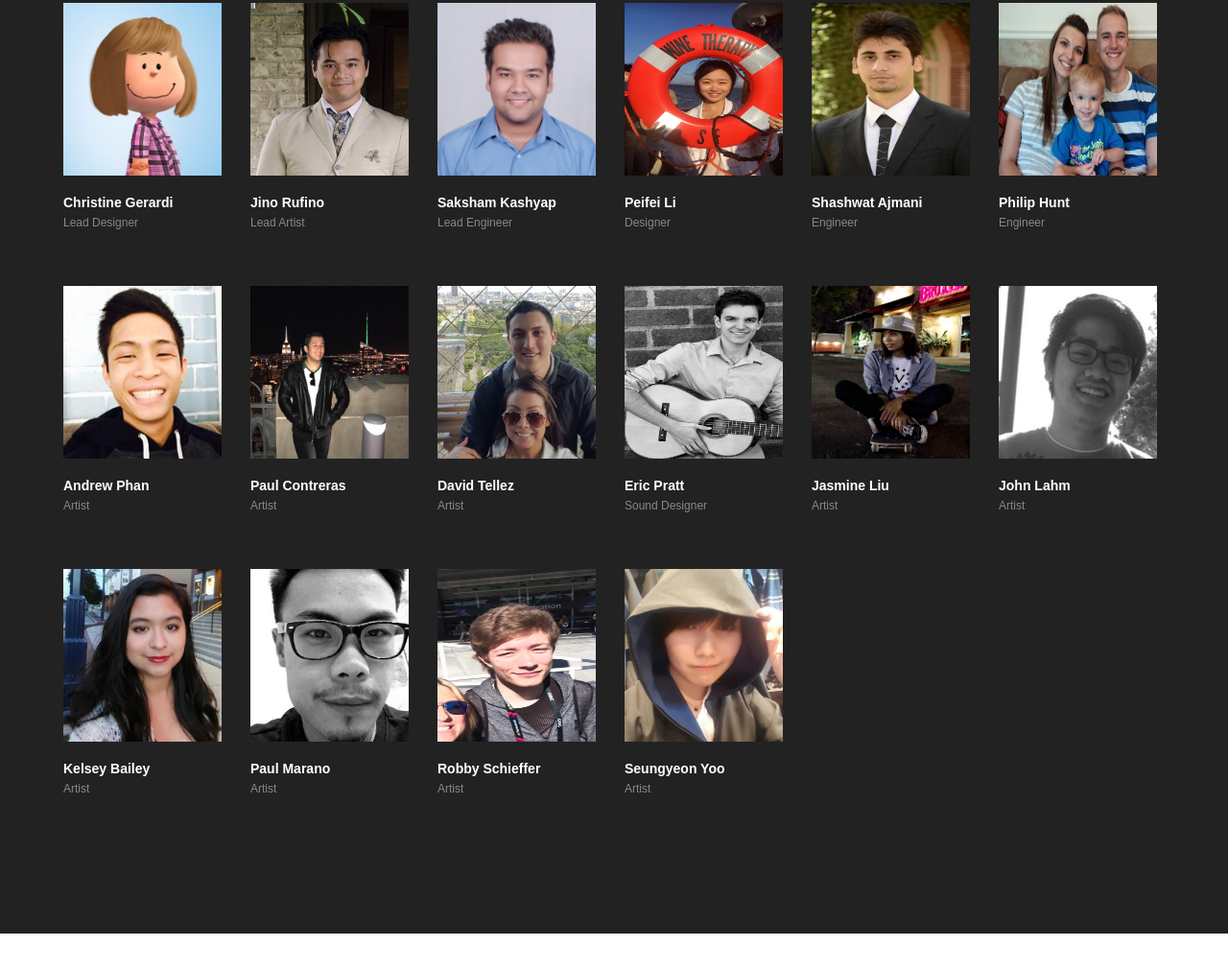
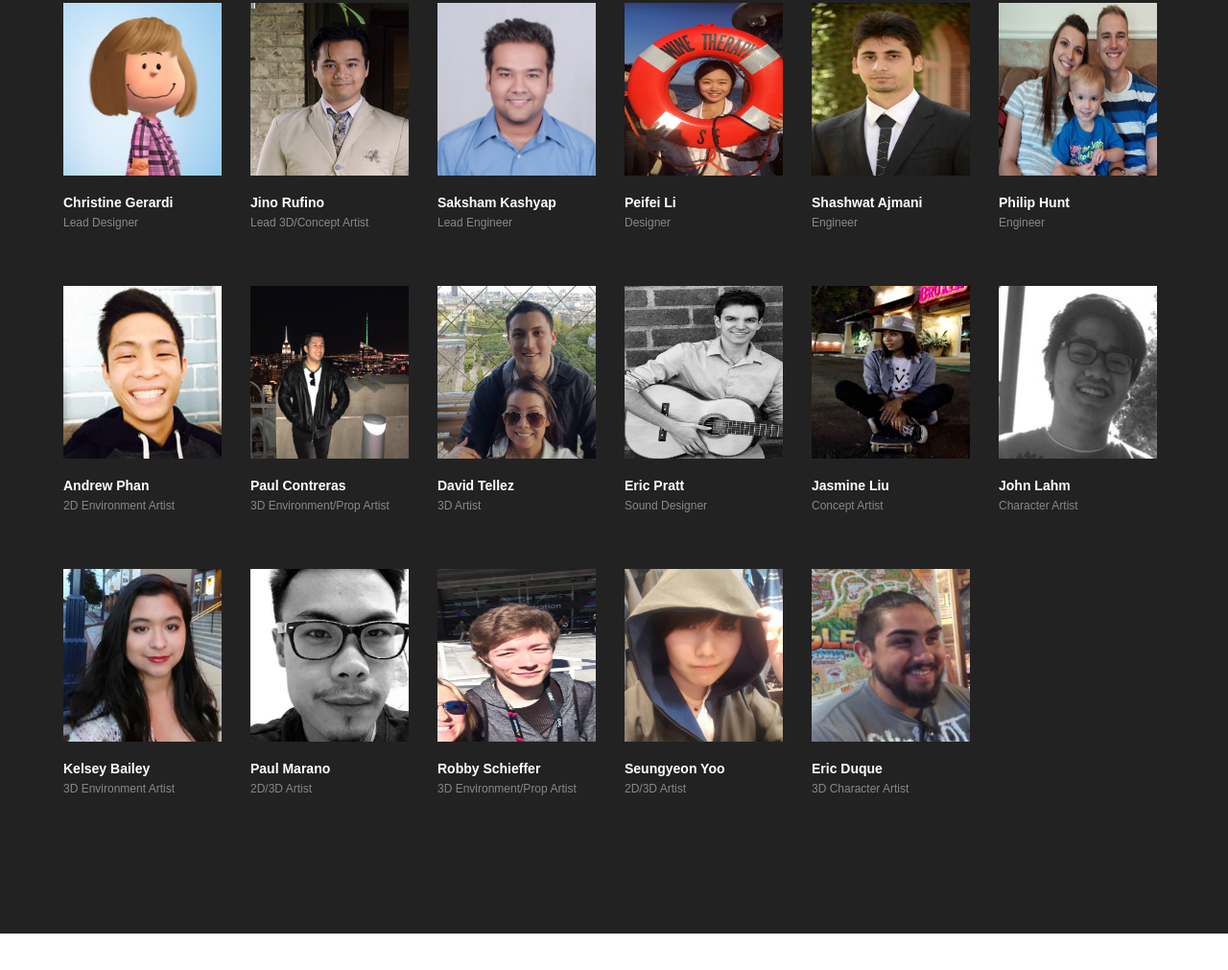
Before and after one commit to subearth/subearth.github.io, a website: page index.html in a window 1280 px wide. Shown: the part 3602-4613 px from the top of the page at 96% size. Drawn offline with nearby package versions, Linux system fonts and the light colour scheme.

Commit message:
Added Eric Duque and updated the links for artists.

```diff
--- a/index.html
+++ b/index.html
@@ -687,13 +687,13 @@
                                 <div class="cbp-caption-activeWrap">
                                     <div class="cbp-l-caption-alignCenter">
                                         <div class="cbp-l-caption-body">
-                                            <a href="team/jino.jpg" class="cbp-lightbox cbp-l-caption-buttonRight" data-title="<b>Jino Rufino<br>Lead Artist</b><br>Jino is a 2D and 3D artist, currently in his junior year at LCAD. He has a huge passion for art and illustration for games  and likes to spend time with his fiance when he's not working or downing coffee.">Details</a>
+                                            <a href="team/jino.jpg" class="cbp-lightbox cbp-l-caption-buttonRight" data-title="<b>Jino Rufino<br>Lead 3D/Concept Artist</b><br>Jino is a 2D and 3D artist, currently in his junior year at LCAD. He has a huge passion for art and illustration for games  and likes to spend time with his fiance when he's not working or downing coffee.">Details</a>
                                         </div>
                                     </div>
                                 </div>
                             </div>
-                            <div class="cbp-l-grid-projects-title"><a href = "" target="_blank" style="color:white">Jino Rufino</a></div>
-                            <div class="cbp-l-grid-projects-desc">Lead Artist</div>
+                            <div class="cbp-l-grid-projects-title"><a href = "https://www.artstation.com/artist/jinorufino" target="_blank" style="color:white">Jino Rufino</a></div>
+                            <div class="cbp-l-grid-projects-desc">Lead 3D/Concept Artist</div>
                         </li>
                         <li class="cbp-item lead engineering" style="width: 180px; height: 270px;">
                             <div class="cbp-caption" style="width: 180px; height: 180px;">
@@ -779,13 +779,13 @@
                                     <div class="cbp-l-caption-alignCenter">
                                         <div class="cbp-l-caption-body">
 
-                                            <a href="team/andrew.jpg" class="cbp-lightbox cbp-l-caption-buttonRight" data-title="<b>Andrew Phan<br>Artist</b><br>My name is Andrew, I'm 22 years old and I'm a fourth year Game Art student from LCAD. My emphasis is environment concept design.">Details</a>
+                                            <a href="team/andrew.jpg" class="cbp-lightbox cbp-l-caption-buttonRight" data-title="<b>Andrew Phan<br>2D Environment Artist</b><br>My name is Andrew, I'm 22 years old and I'm a fourth year Game Art student from LCAD. My emphasis is environment concept design.">Details</a>
                                         </div>
                                     </div>
                                 </div>
                             </div>
-                            <div class="cbp-l-grid-projects-title"><a href = "https://www.linkedin.com/in/andrew-phan-6139b9b3/?trk=hp-identity-name" target="_blank" style="color:white">Andrew Phan</a></div>
-                            <div class="cbp-l-grid-projects-desc">Artist</div>
+                            <div class="cbp-l-grid-projects-title"><a href = "https://www.artstation.com/artist/androodood" target="_blank" style="color:white">Andrew Phan</a></div>
+                            <div class="cbp-l-grid-projects-desc">2D Environment Artist</div>
                         </li>
                          <li class="cbp-item art " style="width: 180px; height: 270px;">
                             <div class="cbp-caption" style="width: 180px; height: 180px;">
@@ -796,13 +796,13 @@
                                     <div class="cbp-l-caption-alignCenter">
                                         <div class="cbp-l-caption-body">
 
-                                            <a href="team/contreras.jpg" class="cbp-lightbox cbp-l-caption-buttonRight" data-title="<b>Paul Contreras<br>Artist</b><br>Paul Contreras is a 3D environment artist currently attending Laguna College of Art and Design in the Game Art major, environment emphasis.<br>">Details</a>
+                                            <a href="team/contreras.jpg" class="cbp-lightbox cbp-l-caption-buttonRight" data-title="<b>Paul Contreras<br>3D Environment/Prop Artist</b><br>Paul Contreras is a 3D environment artist currently attending Laguna College of Art and Design in the Game Art major, environment emphasis.<br>">Details</a>
                                         </div>
                                     </div>
                                 </div>
                             </div>
-                            <div class="cbp-l-grid-projects-title"><a href = "" target="_blank" style="color:white">Paul Contreras</a></div>
-                            <div class="cbp-l-grid-projects-desc">Artist</div>
+                        <div class="cbp-l-grid-projects-title"><a href = "https://www.artstation.com/artist/misterpc" target="_blank" style="color:white">Paul Contreras</a></div>
+                            <div class="cbp-l-grid-projects-desc">3D Environment/Prop Artist</div>
                         </li>
                          <li class="cbp-item art" style="width: 180px; height: 270px;">
                             <div class="cbp-caption" style="width: 180px; height: 180px;">
@@ -813,13 +813,13 @@
                                     <div class="cbp-l-caption-alignCenter">
                                         <div class="cbp-l-caption-body">
 
-                                            <a href="team/david.jpg" class="cbp-lightbox cbp-l-caption-buttonRight" data-title="<b>David Tellez<br>Artist</b><br>David Tellez  is a 3D character artist currently attending Laguna College of Art and Design in the Game Art major, character emphasis.">Details</a>
+                                            <a href="team/david.jpg" class="cbp-lightbox cbp-l-caption-buttonRight" data-title="<b>David Tellez<br>3D Artist</b><br>David Tellez  is a 3D character artist currently attending Laguna College of Art and Design in the Game Art major, character emphasis.">Details</a>
                                         </div>
                                     </div>
                                 </div>
                             </div>
                             <div class="cbp-l-grid-projects-title"><a href = "" target="_blank" style="color:white">David Tellez</a></div>
-                            <div class="cbp-l-grid-projects-desc">Artist</div>
+                            <div class="cbp-l-grid-projects-desc">3D Artist</div>
                         </li>
                          <li class="cbp-item art" style="width: 180px; height: 270px;">
                             <div class="cbp-caption" style="width: 180px; height: 180px;">
@@ -847,13 +847,13 @@
                                     <div class="cbp-l-caption-alignCenter">
                                         <div class="cbp-l-caption-body">
 
-                                            <a href="team/jasmine.jpg" class="cbp-lightbox cbp-l-caption-buttonRight" data-title="<b>Jasmine Liu<br>Artist</b><br>Jasmine Liu is currently a student at Laguna College of Art and Design, majoring in Game Art. She has an emphasis in 2D concept but also enjoys 3D modeling.">Details</a>
+                                            <a href="team/jasmine.jpg" class="cbp-lightbox cbp-l-caption-buttonRight" data-title="<b>Jasmine Liu<br>Concept Artist</b><br>Jasmine Liu is currently a student at Laguna College of Art and Design, majoring in Game Art. She has an emphasis in 2D concept but also enjoys 3D modeling.">Details</a>
                                         </div>
                                     </div>
                                 </div>
                             </div>
                             <div class="cbp-l-grid-projects-title"><a href = "" target="_blank" style="color:white">Jasmine Liu</a></div>
-                            <div class="cbp-l-grid-projects-desc">Artist</div>
+                            <div class="cbp-l-grid-projects-desc">Concept Artist</div>
                         </li>
                          <li class="cbp-item art" style="width: 180px; height: 270px;">
                             <div class="cbp-caption" style="width: 180px; height: 180px;">
@@ -864,13 +864,13 @@
                                     <div class="cbp-l-caption-alignCenter">
                                         <div class="cbp-l-caption-body">
 
-                                            <a href="team/john.jpg" class="cbp-lightbox cbp-l-caption-buttonRight" data-title="<b>John Lahm<br>Artist</b><br>John Lam is a 3D character artist currently attending Laguna College of Art and Design in the Game Art major, character emphasis.">Details</a>
+                                            <a href="team/john.jpg" class="cbp-lightbox cbp-l-caption-buttonRight" data-title="<b>John Lahm<br>Character Artist</b><br>John Lam is a 3D character artist currently attending Laguna College of Art and Design in the Game Art major, character emphasis.">Details</a>
                                         </div>
                                     </div>
                                 </div>
                             </div>
                             <div class="cbp-l-grid-projects-title"><a href = "https://www.artstation.com/artist/jmlsilver" target="_blank" style="color:white">John Lahm</a></div>
-                            <div class="cbp-l-grid-projects-desc">Artist</div>
+                            <div class="cbp-l-grid-projects-desc">Character Artist</div>
                         </li>
                          <li class="cbp-item art" style="width: 180px; height: 270px;">
                             <div class="cbp-caption" style="width: 180px; height: 180px;">
@@ -881,13 +881,13 @@
                                     <div class="cbp-l-caption-alignCenter">
                                         <div class="cbp-l-caption-body">
 
-                                            <a href="team/kelsey.jpg" class="cbp-lightbox cbp-l-caption-buttonRight" data-title="<b>JKelsey Bailey<br>Artist</b><br>My name is Kelsey Bailey and I am a student at Laguna College of Art and Design. I'm currently working towards my BFA in Game Art with an Emphasis in 3D Environments. As an aspiring game artist, I enjoy creating playable 3D game environments with realistic textures and lighting.">Details</a>
+                                            <a href="team/kelsey.jpg" class="cbp-lightbox cbp-l-caption-buttonRight" data-title="<b>JKelsey Bailey<br>3D Environment Artist</b><br>My name is Kelsey Bailey and I am a student at Laguna College of Art and Design. I'm currently working towards my BFA in Game Art with an Emphasis in 3D Environments. As an aspiring game artist, I enjoy creating playable 3D game environments with realistic textures and lighting.">Details</a>
                                         </div>
                                     </div>
                                 </div>
                             </div>
-                            <div class="cbp-l-grid-projects-title"><a href = "" target="_blank" style="color:white">Kelsey Bailey</a></div>
-                            <div class="cbp-l-grid-projects-desc">Artist</div>
+                            <div class="cbp-l-grid-projects-title"><a href = "https://www.artstation.com/artist/kelseycbailey" target="_blank" style="color:white">Kelsey Bailey</a></div>
+                            <div class="cbp-l-grid-projects-desc">3D Environment Artist</div>
                         </li>
                          <li class="cbp-item art" style="width: 180px; height: 270px;">
                             <div class="cbp-caption" style="width: 180px; height: 180px;">
@@ -898,13 +898,13 @@
                                     <div class="cbp-l-caption-alignCenter">
                                         <div class="cbp-l-caption-body">
 
-                                            <a href="team/paul.jpg" class="cbp-lightbox cbp-l-caption-buttonRight" data-title="Paul Marano<br>Artist</b><br>Paul Marano is a 2D and 3D artist currently attending Laguna College of Art and Design in the Game Art major">Details</a>
+                                            <a href="team/paul.jpg" class="cbp-lightbox cbp-l-caption-buttonRight" data-title="<b>Paul Marano<br> 2D/3D Artist</b><br>Paul Marano is a 2D and 3D artist currently attending Laguna College of Art and Design in the Game Art major">Details</a>
                                         </div>
                                     </div>
                                 </div>
                             </div>
                             <div class="cbp-l-grid-projects-title"><a href = "" target="_blank" style="color:white">Paul Marano</a></div>
-                            <div class="cbp-l-grid-projects-desc">Artist</div>
+                            <div class="cbp-l-grid-projects-desc">2D/3D Artist</div>
                         </li>
                          <li class="cbp-item art" style="width: 180px; height: 270px;">
                             <div class="cbp-caption" style="width: 180px; height: 180px;">
@@ -915,13 +915,13 @@
                                     <div class="cbp-l-caption-alignCenter">
                                         <div class="cbp-l-caption-body">
 
-                                            <a href="team/robby.jpg" class="cbp-lightbox cbp-l-caption-buttonRight" data-title="Robby Schieffer<br>Artist</b><br>Robby Schieffer  is a 3D environment artist currently attending Laguna College of Art and Design in the Game Art major, environment emphasis.">Details</a>
+                                            <a href="team/robby.jpg" class="cbp-lightbox cbp-l-caption-buttonRight" data-title="<b>Robby Schieffer<br>3D Environment/Prop Artist</b><br>Robby Schieffer  is a 3D environment artist currently attending Laguna College of Art and Design in the Game Art major, environment emphasis.">Details</a>
                                         </div>
                                     </div>
                                 </div>
                             </div>
-                            <div class="cbp-l-grid-projects-title"><a href = "" target="_blank" style="color:white">Robby Schieffer</a></div>
-                            <div class="cbp-l-grid-projects-desc">Artist</div>
+                            <div class="cbp-l-grid-projects-title"><a href = "https://www.artstation.com/artist/robbyschieffer12" target="_blank" style="color:white">Robby Schieffer</a></div>
+                            <div class="cbp-l-grid-projects-desc">3D Environment/Prop Artist</div>
                         </li>
                          <li class="cbp-item art" style="width: 180px; height: 270px;">
                             <div class="cbp-caption" style="width: 180px; height: 180px;">
@@ -932,13 +932,30 @@
                                     <div class="cbp-l-caption-alignCenter">
                                         <div class="cbp-l-caption-body">
 
-                                            <a href="team/yoo.jpg" class="cbp-lightbox cbp-l-caption-buttonRight" data-title="Seungyeon Yoo<br>Artist</b><br>Seungyeon Yoo  is a 2D and 3D artist currently attending Laguna College of Art and Design in the Game Art major.">Details</a>
+                                            <a href="team/yoo.jpg" class="cbp-lightbox cbp-l-caption-buttonRight" data-title="<b>Seungyeon Yoo<br>2D/3D Artist</b><br>Seungyeon Yoo  is a 2D and 3D artist currently attending Laguna College of Art and Design in the Game Art major.">Details</a>
                                         </div>
                                     </div>
                                 </div>
                             </div>
                             <div class="cbp-l-grid-projects-title"><a href = "" target="_blank" style="color:white">Seungyeon Yoo</a></div>
-                            <div class="cbp-l-grid-projects-desc">Artist</div>
+                            <div class="cbp-l-grid-projects-desc">2D/3D Artist</div>
+                        </li>
+                        <li class="cbp-item art" style="width: 180px; height: 270px;">
+                            <div class="cbp-caption" style="width: 180px; height: 180px;">
+                                <div class="cbp-caption-defaultWrap">
+                                    <img src="team/eric2.png" alt="" style="width: 180px; height: 180px;" />
+                                </div>
+                                <div class="cbp-caption-activeWrap">
+                                    <div class="cbp-l-caption-alignCenter">
+                                        <div class="cbp-l-caption-body">
+
+                                            <a href="team/eric2.png" class="cbp-lightbox cbp-l-caption-buttonRight" data-title="<b>Eric Duque<br>3D Character Artist</b><br>Eric Duque is a 3D character artist currently attending Laguna College of Art and Design in the Game Art major, character emphasis.">Details</a>
+                                        </div>
+                                    </div>
+                                </div>
+                            </div>
+                            <div class="cbp-l-grid-projects-title"><a href = "" target="_blank" style="color:white">Eric Duque</a></div>
+                            <div class="cbp-l-grid-projects-desc">3D Character Artist</div>
                         </li>
                     </ul>
                 </div>
```
Also changed, not shown: team/eric2.png (added).
